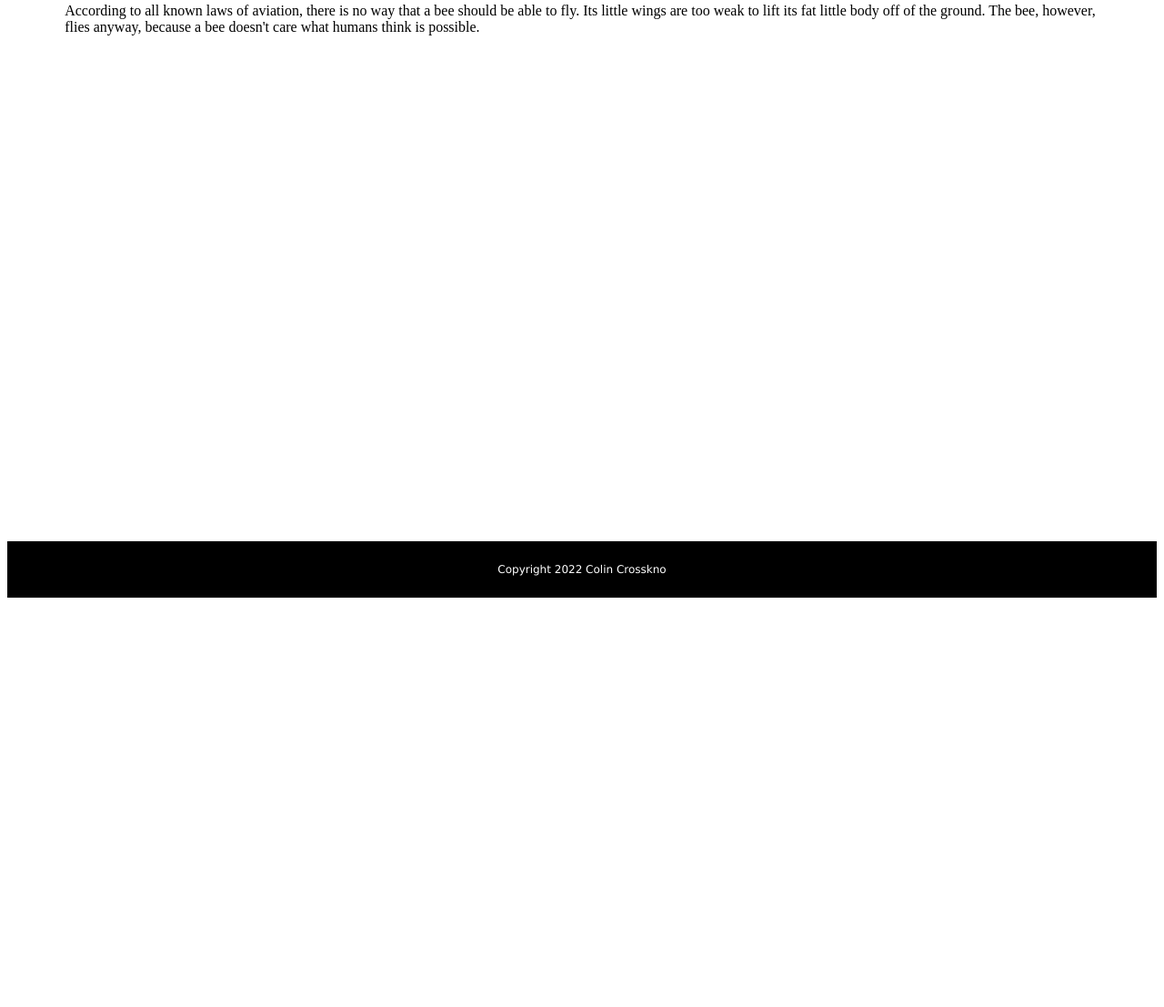
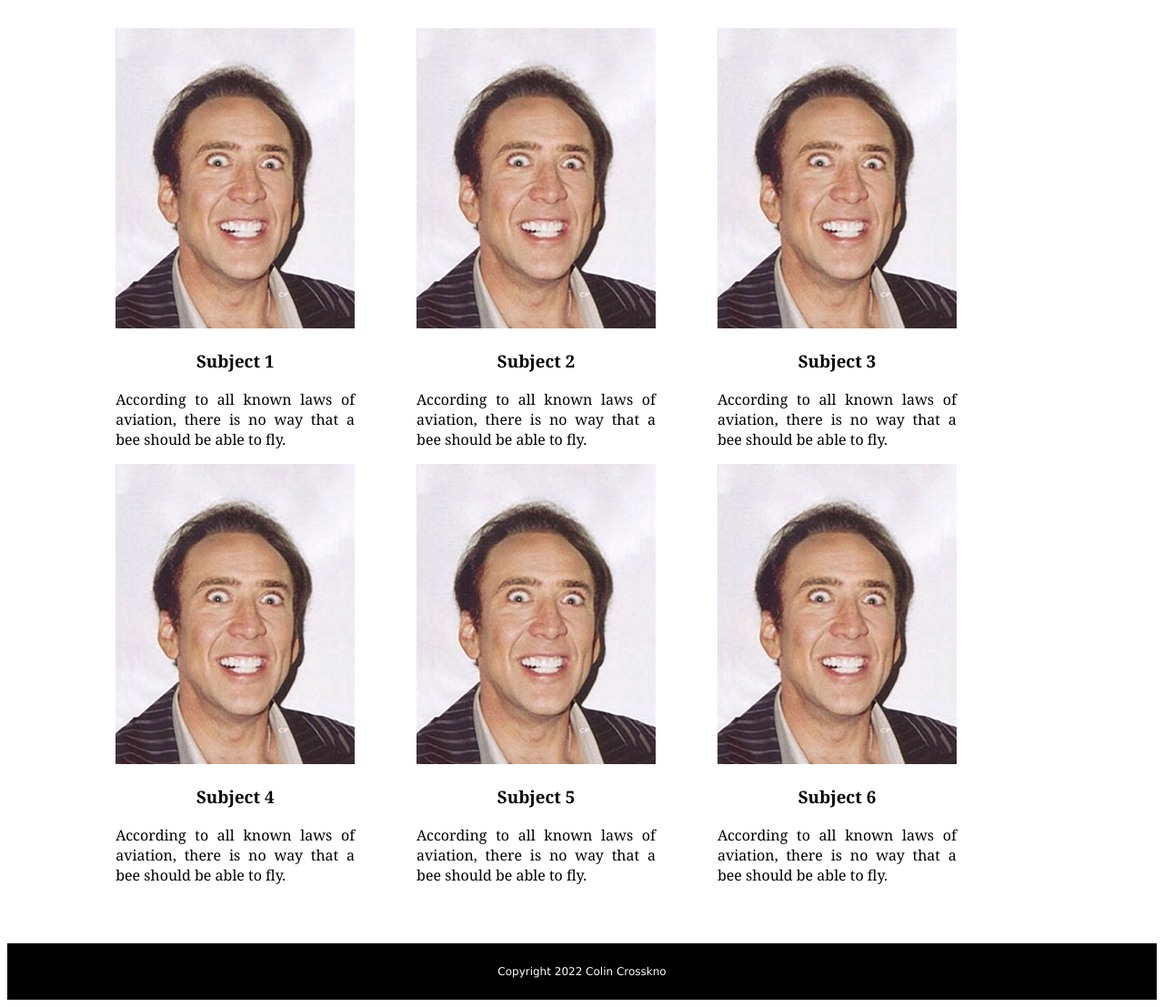
Before and after one commit to CCrosskno/ccrosskno.github.io, a plain HTML site: page Career/Career-Start.html in a window 1280 px wide. Shown: the part 189-1296 px from the top of the page at 91% size. Before the commit the page ends 854 px from the top, so only its background shows below. Drawn offline with Linux system fonts and the light colour scheme.

Commit message:
set up Career Start
-added portfolio grid with filler content
-also added responsiveness for portfolio grid and topnav
-to do: center portfolio grid

```diff
--- a/Career/Career-Start.html
+++ b/Career/Career-Start.html
@@ -23,15 +23,61 @@
     <div class="main">
       <h2>Career Portfolio</h2>
 
-      <p>According to all known laws of aviation, there is no way that a bee
-        should be able to fly. Its little wings are too weak to lift its
-        fat little body off of the ground. The bee, however, flies anyway,
-        because a bee doesn't care what humans think is possible.</p>
-      </p>
+      <div class="row">
+        <div class="column">
+          <div class="multibox1">
+            <img src="cage2electricboogaloo.jpg" alt="get caged">
+            <h3>Subject 1</h3>
+            <p>According to all known laws of aviation, there is no way that a
+              bee should be able to fly.</p>
+          </div>
+        </div>
+        <div class="column">
+          <div class="multibox1">
+            <img src="cage2electricboogaloo.jpg" alt="get caged">
+            <h3>Subject 2</h3>
+            <p>According to all known laws of aviation, there is no way that a
+              bee should be able to fly.</p>
+          </div>
+        </div>
+        <div class="column">
+          <div class="multibox1">
+            <img src="cage2electricboogaloo.jpg" alt="get caged">
+            <h3>Subject 3</h3>
+            <p>According to all known laws of aviation, there is no way that a
+              bee should be able to fly.</p>
+          </div>
+        </div>
+        <div class="column">
+          <div class="multibox1">
+            <img src="cage2electricboogaloo.jpg" alt="get caged">
+            <h3>Subject 4</h3>
+            <p>According to all known laws of aviation, there is no way that a
+              bee should be able to fly.</p>
+          </div>
+        </div>
+        <div class="column">
+          <div class="multibox1">
+            <img src="cage2electricboogaloo.jpg" alt="get caged">
+            <h3>Subject 5</h3>
+            <p>According to all known laws of aviation, there is no way that a
+              bee should be able to fly.</p>
+          </div>
+        </div>
+        <div class="column">
+          <div class="multibox1">
+            <img src="cage2electricboogaloo.jpg" alt="get caged">
+            <h3>Subject 6</h3>
+            <p>According to all known laws of aviation, there is no way that a
+              bee should be able to fly.</p>
+          </div>
+        </div>
+
     </div>
 
-    <footer>
-      <p>Copyright 2022 Colin Crosskno</p>
-    </footer>
+  </div>
+  <footer>
+    <p>Copyright 2022 Colin Crosskno</p>
+  </footer>
   </body>
 </html>
--- a/style.css
+++ b/style.css
@@ -50,6 +50,15 @@ h2 {
 .topnav a.active {
   background-color: black;
 }
+
+@media screen and (max-width: 770px) {
+  .topnav a {
+    display: block;
+    width: 100%;
+    border-top: 1px solid #f2f2f2;
+    border-bottom: 1px solid #f2f2f2;
+  }
+}
 /*end topnav*/
 
 /*footer*/
@@ -64,3 +73,67 @@ footer {
 
 }
 /*end footer*/
+
+/*gallery menu*/
+* {
+  box-sizing: border-box;
+}
+
+.row {
+  width: 100%;
+  margin: 24px auto;
+  /*border: 1px dashed black;*/
+  padding: 24px;
+}
+
+.row:after {
+  content: "";
+  display: table;
+  clear: both;
+}
+
+.column {
+  display: inline-block;
+  width: 30%;
+  /*border: 1px dotted black;*/
+}
+
+.row,
+.row > .column {
+  padding-left: 24px;
+  padding-right: 24px;
+}
+
+.multibox1 {
+  margin: 8px;
+  margin-top: 0px;
+  /*border: 1px solid black;*/
+}
+
+.multibox1 img {
+  width: 100%;
+  min-width: 100px;
+}
+
+.multibox1 h3 {
+  font-family: georgia, serif;
+  text-align: center;
+}
+
+.multibox1 p {
+  font-family: georgia, serif;
+  text-align: justify;
+}
+
+@media screen and (max-width: 770px) {
+  .column {
+    width: 40%;
+  }
+}
+
+@media screen and (max-width: 400px) {
+  .column {
+    width: 80%;
+  }
+}
+/*end gallery menu*/
```
Also changed, not shown: Career/cage2electricboogaloo.jpg (added).
